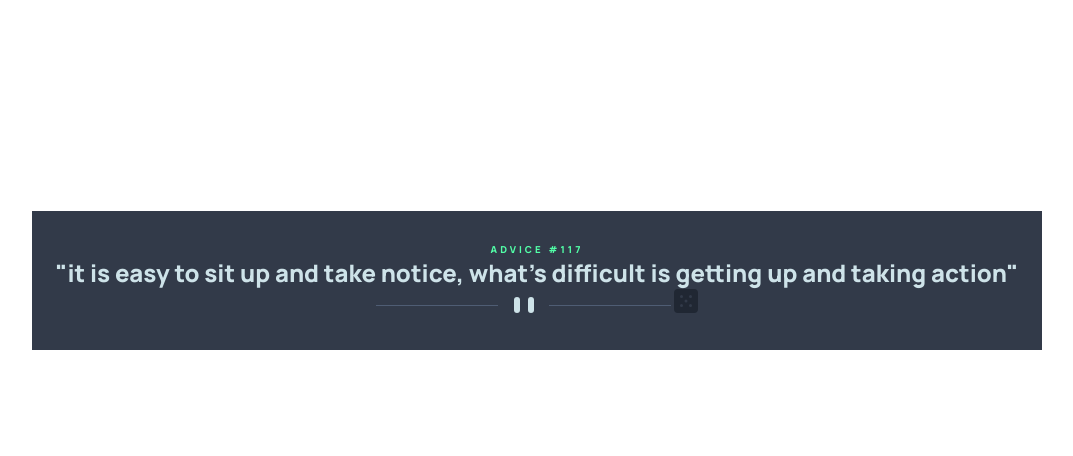
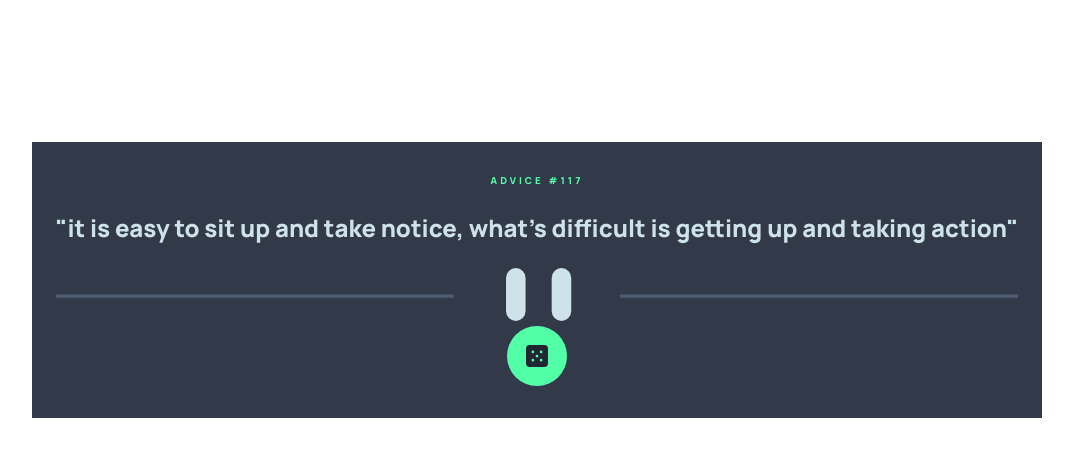
Before and after one commit to Manish-d-art/advice-generator-app, a plain HTML site: page index.html in a window 1280 px wide. Shown: the whole page, without its empty margins (103-1176 px from the left). Drawn offline with Linux system fonts and the light colour scheme.

Commit message:
update sass

```diff
--- a/sass/main.scss
+++ b/sass/main.scss
@@ -41,6 +41,27 @@ body{
     .main__adviceText{
       color: $LightCyan;
       font-size: 1.5rem;
+      margin: 1.5rem 0;
+    }
+    .divider1{
+      width: 100%;
+    }
+
+    .main__diceContainer{
+      display: block;
+      width:60px;
+      height:60px;
+      background-color: $NeonGreen;
+      border-radius: 50%;
+      display: flex;
+      justify-content: center;
+      align-items: center;
+      margin: 0 auto;
+
+
+      .dice{
+       width: 22px;
+      }
     }
   }
 }
```
Also changed, not shown: sass/main.css, 1 other file.
